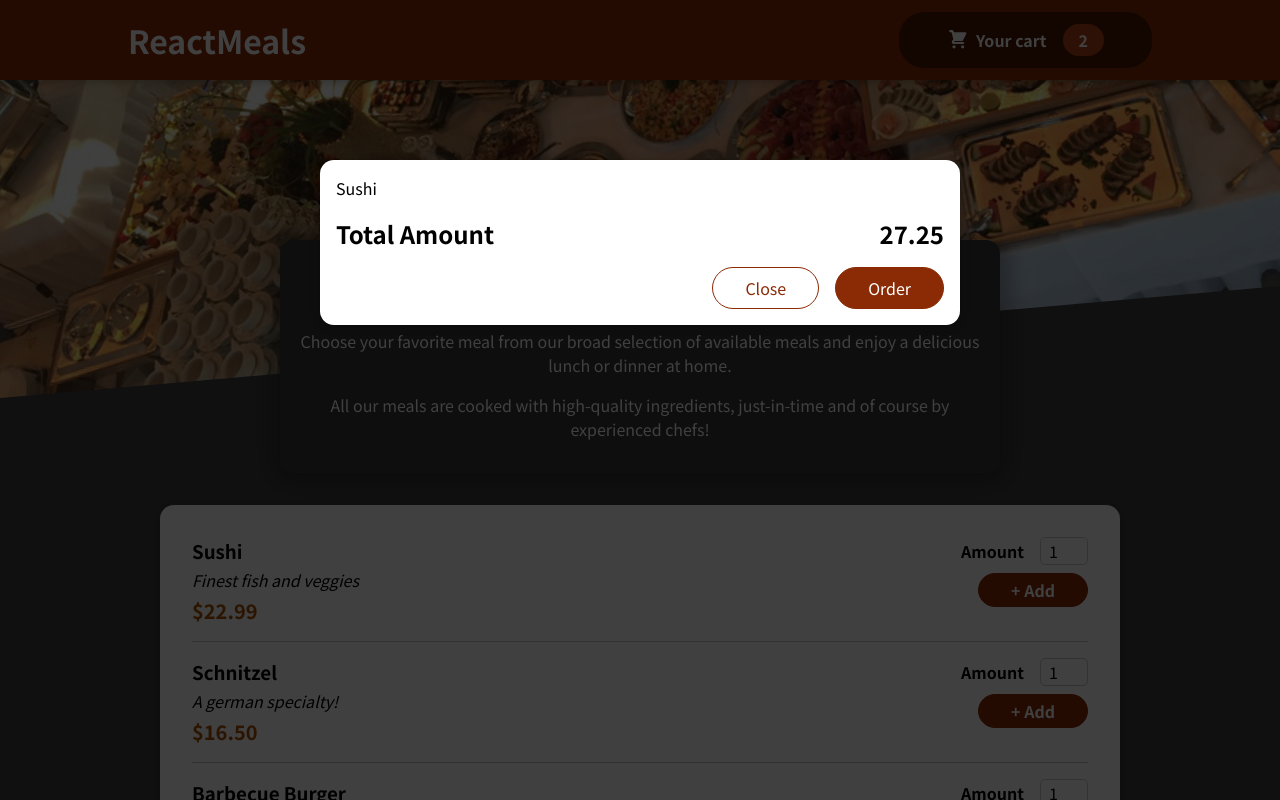
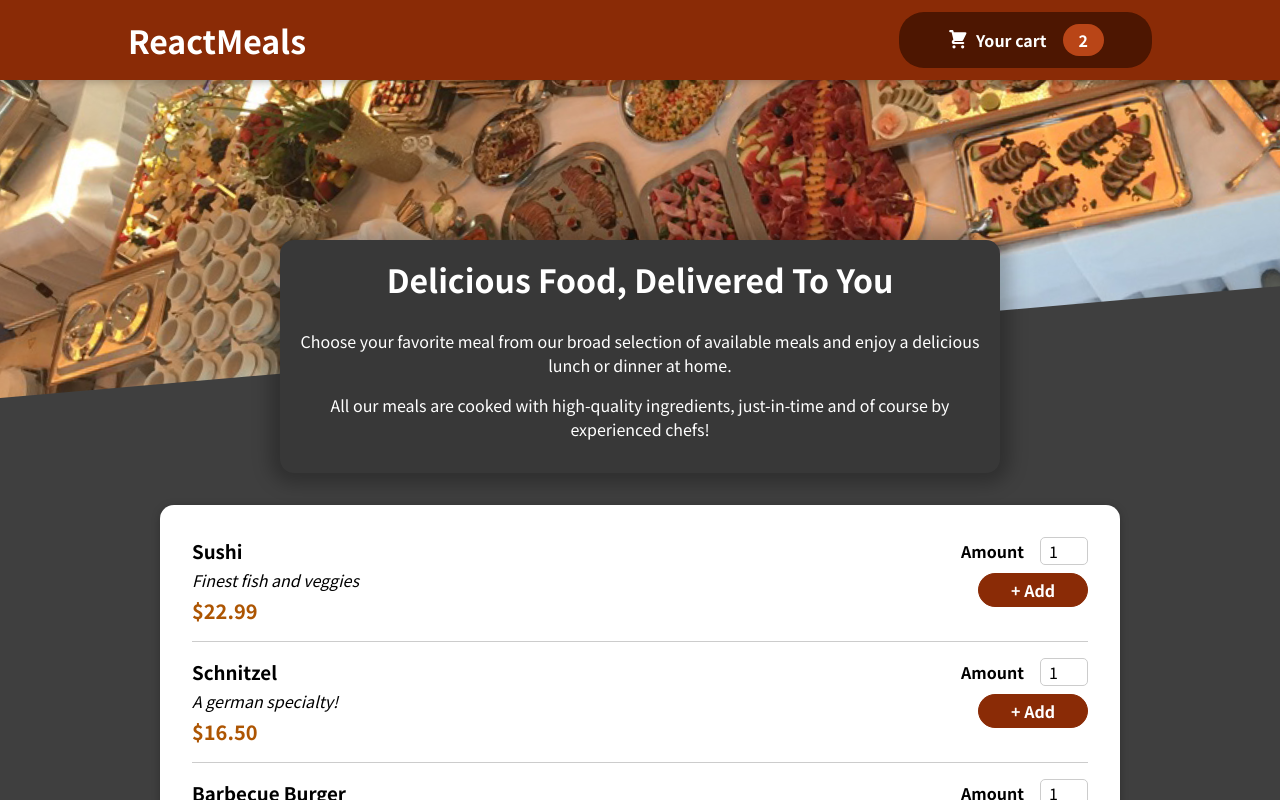
Before and after one commit to FjorelaV/react-food-ordering-app, a React (Create React App) app: page / in a window 1280 px wide. Shown: the top 800 px of the page. Built offline with nearby package versions, Linux system fonts and the light colour scheme.

Commit message:
refactor: managing cart and modal state

```diff
--- a/src/App.js
+++ b/src/App.js
@@ -1,13 +1,27 @@
-import { Fragment } from "react";
+import { Fragment, useState } from "react";
 import Header from "./components/Layout/Header";
 import Meals from "./components/Meals/Meals";
 import Cart from "./components/Cart/Cart";
 
 function App() {
+  const [cartIsShown, setCartIsShown] = useState(false);
+
+  const setCartHandler = () => {
+    setCartIsShown(true);
+  };
+
+  const showCartHandler = () => {
+    setCartIsShown(true);
+  };
+
+  const hideCartHandler = () => {
+    setCartIsShown(false);
+  };
+
   return (
     <Fragment>
-      <Cart />
-      <Header />
+      {cartIsShown && <Cart onCloseCart={hideCartHandler} />}
+      <Header onShowCart={showCartHandler} />
       <main>
         <Meals />
       </main>
--- a/src/components/Cart/Cart.js
+++ b/src/components/Cart/Cart.js
@@ -11,14 +11,16 @@
   );
 
   return (
-    <Modal>
+    <Modal onClose={props.onCloseCart}>
       {cartItems}
       <div className={classes.total}>
         <span>Total Amount</span>
         <span>27.25</span>
       </div>
       <div className={classes.actions}>
-        <button className={classes["button--alt"]}>Close</button>
+        <button className={classes["button--alt"]} onClick={props.onCloseCart}>
+          Close
+        </button>
         <button className={classes.button}>Order</button>
       </div>
     </Modal>
--- a/src/components/Layout/Header.js
+++ b/src/components/Layout/Header.js
@@ -8,7 +8,7 @@
     <Fragment>
       <header className={classes.header}>
         <h1>ReactMeals</h1>
-        <HeaderCartButton />
+        <HeaderCartButton onClick={props.onShowCart} />
       </header>
       <div className={classes["main-image"]}>
         <img src={mealsImage} alt="meal" />
--- a/src/components/Layout/HeaderCartButton.js
+++ b/src/components/Layout/HeaderCartButton.js
@@ -3,7 +3,7 @@
 
 const HeaderCartButton = (props) => {
   return (
-    <button className={classes.button}>
+    <button className={classes.button} onClick={props.onClick}>
       <span className={classes.icon}>
         <CardIcon />
       </span>
--- a/src/components/UI/Modal.js
+++ b/src/components/UI/Modal.js
@@ -3,7 +3,7 @@
 import classes from "./Modal.module.css";
 
 const Backdrop = (props) => {
-  return <div className={classes.backdrop} />;
+  return <div className={classes.backdrop} onClick={props.onClose} />;
 };
 
 const ModalOverlay = (props) => {
@@ -19,7 +19,10 @@
 
   return (
     <Fragment>
-      {ReactDOM.createPortal(<Backdrop />, portalElement)}
+      {ReactDOM.createPortal(
+        <Backdrop onClose={props.onClose} />,
+        portalElement
+      )}
       {ReactDOM.createPortal(
         <ModalOverlay>{props.children}</ModalOverlay>,
         portalElement
```
